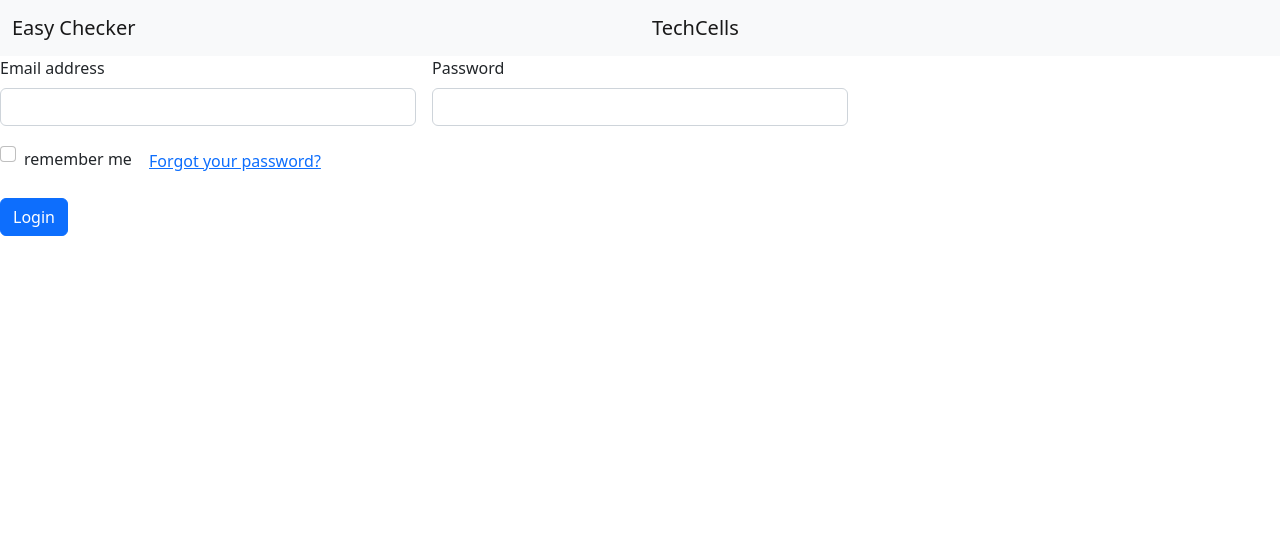
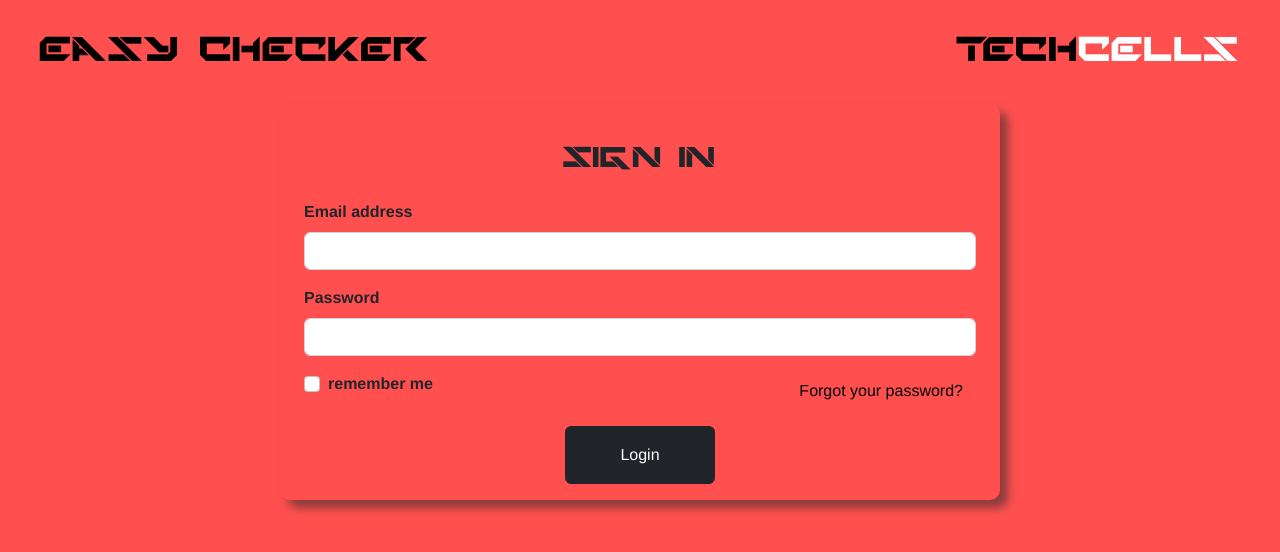
Before and after one commit to RikoMani84/testTimeTracker, a plain HTML site: page index.html in a window 1280 px wide. Drawn offline with nearby package versions, Linux system fonts and the light colour scheme.

Commit message:
feat:add login page

```diff
--- a/assets/style/style.scss
+++ b/assets/style/style.scss
@@ -0,0 +1,78 @@
+* {
+    box-sizing: border-box;
+    margin: 0;
+    padding: 0;
+}
+
+body {
+    background-color: #ff4f4f;
+
+    .header-page {
+        display: flex;
+        justify-content: space-between;
+        padding: 16px 40px;
+
+        a {
+            font-family: "techno_hideo";
+            font-size: 48px;
+            color: black;
+
+            span {
+                color: rgb(255, 255, 255);
+            }
+        }
+    }
+
+    .main-page {
+
+        .authorization-block {
+
+            .login-section {
+                .row {
+                    max-width: 720px;
+                    margin: 0 auto;
+                    display: block;
+                    padding: 16px;
+                    border-radius: 10px;
+                   box-shadow: 8px 8px 10px #8b3c3c;
+                    font-family: 'Franklin Gothic Medium', 'Arial Narrow', Arial, sans-serif;
+                    font-weight: 900;
+                    .title{
+                        text-align: center;
+                        font-family: "techno_hideo";
+                    }
+                    .col-md-4 {
+                        width: 100%;
+                    }
+
+                    .col-12 {
+                        .form-check {
+                            display: flex;
+                            justify-content: space-between;
+                        }
+                        .btn-link{
+                            text-decoration: none;
+                            color: black;
+                        }
+                        .btn-link:hover{
+                            text-shadow: 2px 2px #ffffff;
+                        }
+                    }
+                    .col-12:last-child{
+display: flex;
+justify-content: center;
+.btn-dark{
+    padding: 16px;
+    width: 150px;
+}
+                    }
+                }
+            }
+        }
+    }
+}
+
+@font-face {
+    font-family: "techno_hideo";
+    src: url("../fonts/techno_hideo_bold.ttf");
+}
--- a/index.html
+++ b/index.html
@@ -8,25 +8,22 @@
     <!-- CSS only -->
     <link href="https://cdn.jsdelivr.net/npm/bootstrap@5.2.2/dist/css/bootstrap.min.css" rel="stylesheet"
         integrity="sha384-Zenh87qX5JnK2Jl0vWa8Ck2rdkQ2Bzep5IDxbcnCeuOxjzrPF/et3URy9Bv1WTRi" crossorigin="anonymous">
+    <link rel="stylesheet" href="assets/style/style.css">
     <title>Time Tracker</title>
 </head>
 
 <body>
-    <div class="wrapper">
-        <header>
-            <nav class="navbar navbar-expand-lg bg-light">
-                <div class="container-fluid">
+    <header class="header-page">
         <a class="navbar-brand" href="#">Easy Checker</a>
-                </div>
-                <div class="container-fluid">
         <a class="navbar-brand" href="#">Tech<span>Cells</span></a>
-                </div>
-            </nav>
     </header>
+
     <div class="main-page">
         <div class="authorization-block">
             <div class="login-section">
+
                 <form class="row g-3">
+                    <h1 class="title">Sign in</h1>
                     <div class="col-md-4">
                         <label for="validationDefault01" class="form-label">Email address</label>
                         <input type="email" class="form-control" id="validationDefault01" value="" required>
@@ -38,23 +35,24 @@
 
                     <div class="col-12">
                         <div class="form-check">
+                            <div class="checker">
                             <input class="form-check-input" type="checkbox" value="" id="invalidCheck2" required>
                             <label class="form-check-label" for="invalidCheck2">
                                 remember me
                             </label>
-
+                        </div>
                             <button type="button" class="btn btn-link">Forgot your password?</button>
                         </div>
                     </div>
                     <div class="col-12">
-                            <button class="btn btn-primary" type="submit">Login</button>
+                        <button class="btn btn-dark" type="submit">Login</button>
                     </div>
                 </form>
             </div>
             <div class="register-section"></div>
         </div>
     </div>
-    </div>
+
 </body>
 
 </html>
```
Also changed, not shown: assets/fonts/techno_hideo_bold.ttf (added), assets/style/style.css. Lines whose indentation alone changed are shown as unchanged.
